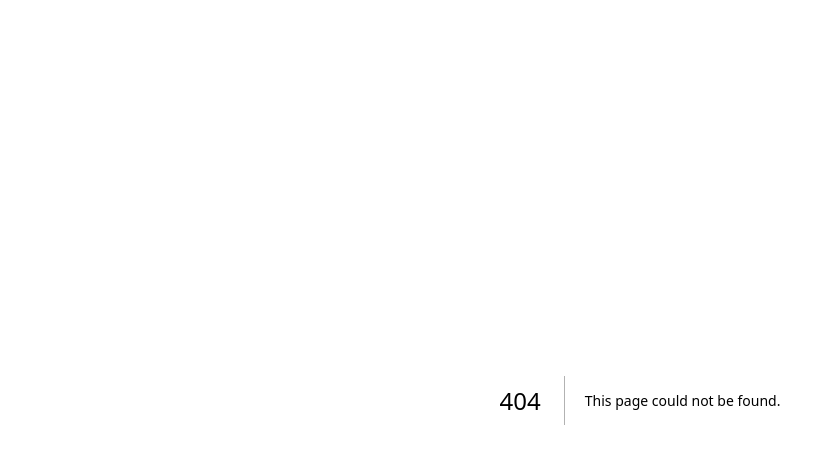
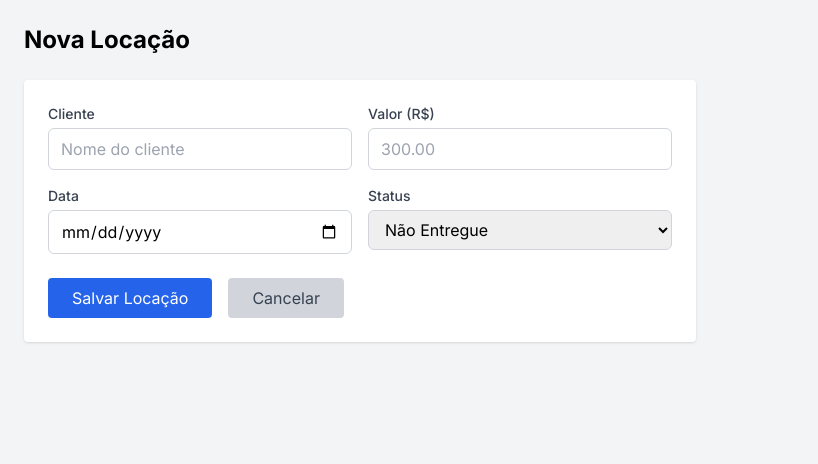
Before and after one commit to talocacoes-maker/app, a Next.js app: page /locacoes/nova in a window 1280 px wide. Before the commit this address had no page. Shown: the top 464 px of the page, without its empty margins (0-818 px from the left). Built offline with nearby package versions, Linux system fonts and the light colour scheme.

Commit message:
Create page.tsx

```diff
--- /dev/null
+++ b/app/locacoes/nova/page.tsx
@@ -0,0 +1,117 @@
+"use client"
+import { useState } from "react"
+import { salvarDados, carregarDados } from "@/lib/localStorage"
+
+export default function NovaLocacaoPage() {
+  const [cliente, setCliente] = useState("")
+  const [valor, setValor] = useState("")
+  const [data, setData] = useState("")
+  const [status, setStatus] = useState("nao-entregue")
+
+  const salvarLocacao = () => {
+    if (!cliente || !valor || !data) return
+
+    const locacoes = carregarDados("locacoes") || []
+    const nova = {
+      id: Date.now(),
+      cliente,
+      valor: parseFloat(valor),
+      data,
+      status,
+      lat: -27.5954 + (Math.random() - 0.5) * 0.02,
+      lng: -48.5480 + (Math.random() - 0.5) * 0.02,
+    }
+
+    locacoes.push(nova)
+    salvarDados("locacoes", locacoes)
+
+    // Adiciona como receita
+    const receitas = carregarDados("receitas") || []
+    receitas.push({
+      id: Date.now(),
+      descricao: `Locação ${cliente}`,
+      valor: parseFloat(valor),
+      data,
+      tipo: "receita",
+    })
+    salvarDados("receitas", receitas)
+
+    // Limpa formulário
+    setCliente("")
+    setValor("")
+    setData("")
+    alert("Locação salva com sucesso!")
+  }
+
+  return (
+    <div className="p-6 bg-gray-100 min-h-screen">
+      <h1 className="text-2xl font-bold mb-6">Nova Locação</h1>
+
+      <div className="bg-white p-6 rounded shadow max-w-2xl">
+        <div className="grid grid-cols-1 md:grid-cols-2 gap-4">
+          <div>
+            <label className="block text-sm font-medium text-gray-700">Cliente</label>
+            <input
+              type="text"
+              value={cliente}
+              onChange={(e) => setCliente(e.target.value)}
+              className="mt-1 block w-full border border-gray-300 rounded-md px-3 py-2"
+              placeholder="Nome do cliente"
+            />
+          </div>
+
+          <div>
+            <label className="block text-sm font-medium text-gray-700">Valor (R$)</label>
+            <input
+              type="number"
+              value={valor}
+              onChange={(e) => setValor(e.target.value)}
+              className="mt-1 block w-full border border-gray-300 rounded-md px-3 py-2"
+              placeholder="300.00"
+              step="0.01"
+            />
+          </div>
+
+          <div>
+            <label className="block text-sm font-medium text-gray-700">Data</label>
+            <input
+              type="date"
+              value={data}
+              onChange={(e) => setData(e.target.value)}
+              className="mt-1 block w-full border border-gray-300 rounded-md px-3 py-2"
+            />
+          </div>
+
+          <div>
+            <label className="block text-sm font-medium text-gray-700">Status</label>
+            <select
+              value={status}
+              onChange={(e) => setStatus(e.target.value)}
+              className="mt-1 block w-full border border-gray-300 rounded-md px-3 py-2"
+            >
+              <option value="nao-entregue">Não Entregue</option>
+              <option value="entregue">Entregue</option>
+              <option value="para-retirar">Para Retirar</option>
+              <option value="finalizada">Finalizada</option>
+            </select>
+          </div>
+        </div>
+
+        <div className="mt-6 flex gap-4">
+          <button
+            onClick={salvarLocacao}
+            className="bg-blue-600 text-white px-6 py-2 rounded hover:bg-blue-700"
+          >
+            Salvar Locação
+          </button>
+          <a
+            href="/locacoes"
+            className="bg-gray-300 text-gray-700 px-6 py-2 rounded hover:bg-gray-400"
+          >
+            Cancelar
+          </a>
+        </div>
+      </div>
+    </div>
+  )
+}
```
